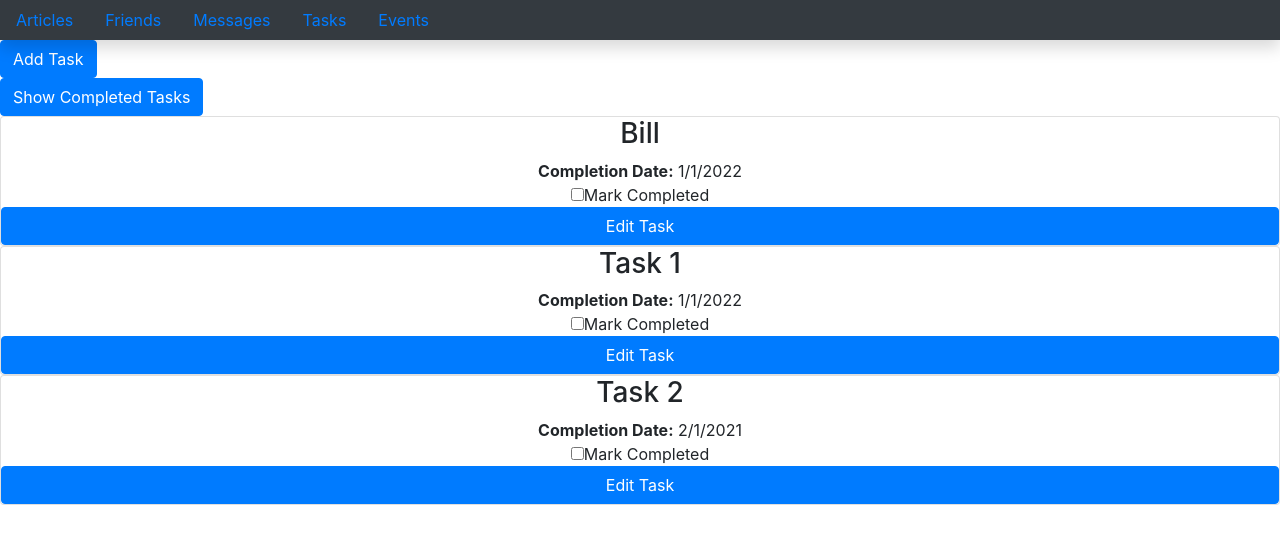
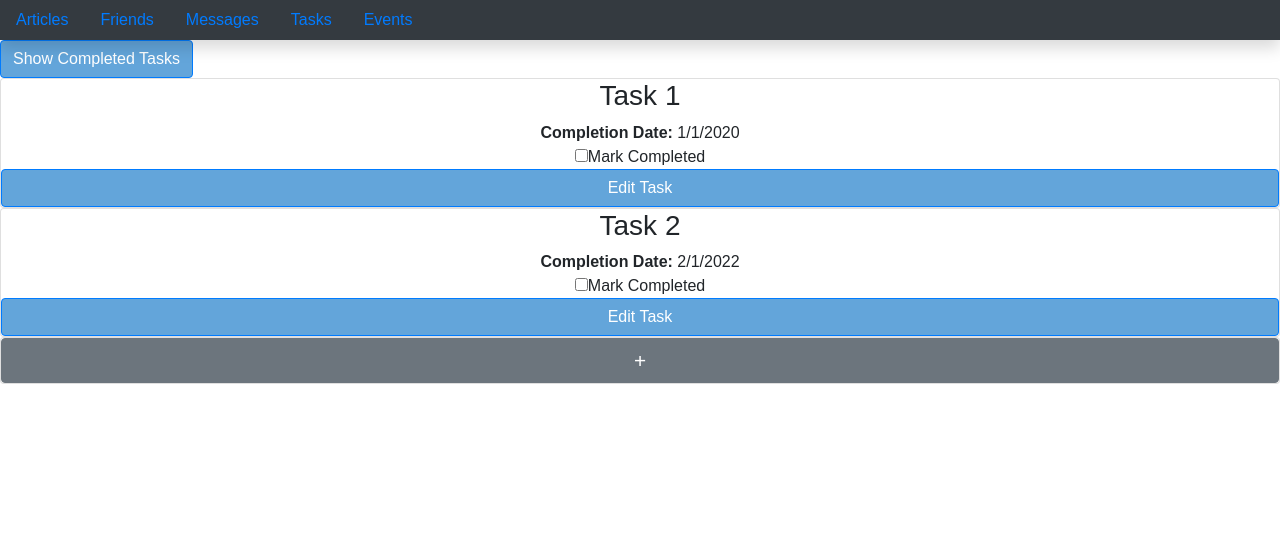
Before and after one commit to NewForce-Cohort-4/react-nutshell-house-baboonpaw, a React app: page /tasks in a window 1280 px wide. Built offline with nearby package versions, Linux system fonts and the light colour scheme; data requests are answered from the project's data file; sample sign-in values are in the browser's storage; a web font is replaced by a local one.

Commit message:
changed font style, button layouts, and button colors

```diff
--- a/api/db.json
+++ b/api/db.json
@@ -13,20 +13,38 @@
     {
       "id": 1,
       "name": "Bill",
-      "completionDate": "1/1/2022",
-      "completed": false
+      "completionDate": "1/1/2019",
+      "completed": true
     },
     {
       "id": 2,
       "name": "Task 1",
-      "completionDate": "1/1/2022",
+      "completionDate": "1/1/2020",
       "completed": false
     },
     {
       "id": 3,
       "name": "Task 2",
-      "completionDate": "2/1/2021",
+      "completionDate": "2/1/2022",
       "completed": false
+    },
+    {
+      "id": 4,
+      "name": "Task 4",
+      "completionDate": "1/1/2018",
+      "completed": true
+    },
+    {
+      "id": 5,
+      "name": "Task 5",
+      "completionDate": "5/21/2015",
+      "completed": true
+    },
+    {
+      "id": 6,
+      "name": "Task 2",
+      "completionDate": "1/1/2021",
+      "completed": true
     }
   ],
   "messages": []
--- a/src/components/ApplicationViews.js
+++ b/src/components/ApplicationViews.js
@@ -17,10 +17,10 @@ export const ApplicationViews = () => {
       </MessageProvider>
       <TaskProvider>
         <Route exact path="/tasks">
+          <TaskList />
           <TaskForm />
-                <TaskList />
         </Route>
       </TaskProvider>
     </>
-  )
+  );
 }
--- a/src/components/tasks/Task.css
+++ b/src/components/tasks/Task.css
@@ -1,3 +1,21 @@
-.tasks{
+@import url('https://fonts.googleapis.com/css2?family=Blinker:wght@300&display=swap');
+
+/* .tasks{
   background-color: darkgrey;
+} */
+* {
+  font-family: 'Blinker', sans-serif;
 }
+
+
+#add-task-btn {
+  font-size: 1.3em   !important;
+}
+
+.edit-btn {
+  background-color:rgba(89, 159, 216, 0.938);
+}
+
+.completed-btn {
+  background-color: rgba(89, 159, 216, 0.938);
+}
--- a/src/components/tasks/TaskForm.js
+++ b/src/components/tasks/TaskForm.js
@@ -2,7 +2,7 @@ import React, { useContext, useEffect, useState } from "react";
 import { TaskContext } from "./TaskProvider";
 
 import { useHistory, useParams } from "react-router-dom";
-
+import "./Task.css"
 
 //Builds form to allow user to create a new object for tasks, saves task to database
 export const TaskForm = () => {
@@ -117,9 +117,16 @@ export const TaskForm = () => {
 
   } else {
     return (
-      <div>
-        <button className="btn btn-primary" onClick={(event)=> {event.preventDefault();handleShowForm()}}>
-          Add Task
+      <div class="card">
+        <button
+          className="btn btn-secondary"
+          id="add-task-btn"
+          onClick={(event) => {
+            event.preventDefault();
+            handleShowForm();
+          }}
+        >
+          +
         </button>
       </div>
     );
--- a/src/components/tasks/TaskList.js
+++ b/src/components/tasks/TaskList.js
@@ -16,7 +16,6 @@ export const TaskList = () => {
   };
 
   useEffect(() => {
-    console.log("TaskList: useEffect - getTasks");
     getTasks();
   }, []);
 
@@ -48,7 +47,7 @@ export const TaskList = () => {
   return (
     <div className="tasks">
       <button
-        className="btn btn-primary"
+        className="btn btn-primary completed-btn"
         onClick={(event) => {
           event.preventDefault(); // Prevent browser from submitting the form and refreshing the page
           handleCompletedToggle();
@@ -99,7 +98,7 @@ export const TaskList = () => {
                   handleSaveTask();
                 }}
               >
-                {<>Save Task</>}
+                Save Task
               </button>
             </form>
           );
@@ -117,20 +116,19 @@ export const TaskList = () => {
                   name="completed"
                   defaultChecked={task.completed}
                   onChange={() => {
-                    console.log(task.id);
                     getTaskById(task.id).then((task) => {
                       setTask(task);
                       handleCheckBox(task);
                     });
                   }}
                 />
-                <label class="form-check-label" htmlFor="completed">
+                <label className="form-check-label" htmlFor="completed">
                   {task.completed ? <>Mark Incomplete</> : <>Mark Completed</>}
                 </label>
               </div>
 
               <button
-                className="btn btn-primary"
+                className="btn btn-primary edit-btn"
                 onClick={() => {
                   setTaskToEditId(task.id);
                   getTaskById(task.id).then((task) => {
@@ -156,7 +154,6 @@ export const TaskList = () => {
                   name="completed"
                   defaultChecked={task.completed}
                   onChange={() => {
-                    console.log(task.id);
                     getTaskById(task.id).then((task) => {
                       setTask(task);
                       handleCheckBox(task);
@@ -169,7 +166,7 @@ export const TaskList = () => {
               </div>
 
               <button
-                className="btn btn-primary"
+                className="btn btn-primary edit-btn"
                 onClick={() => {
                   setTaskToEditId(task.id);
                   getTaskById(task.id).then((task) => {
```
Lines whose indentation alone changed are shown as unchanged.
